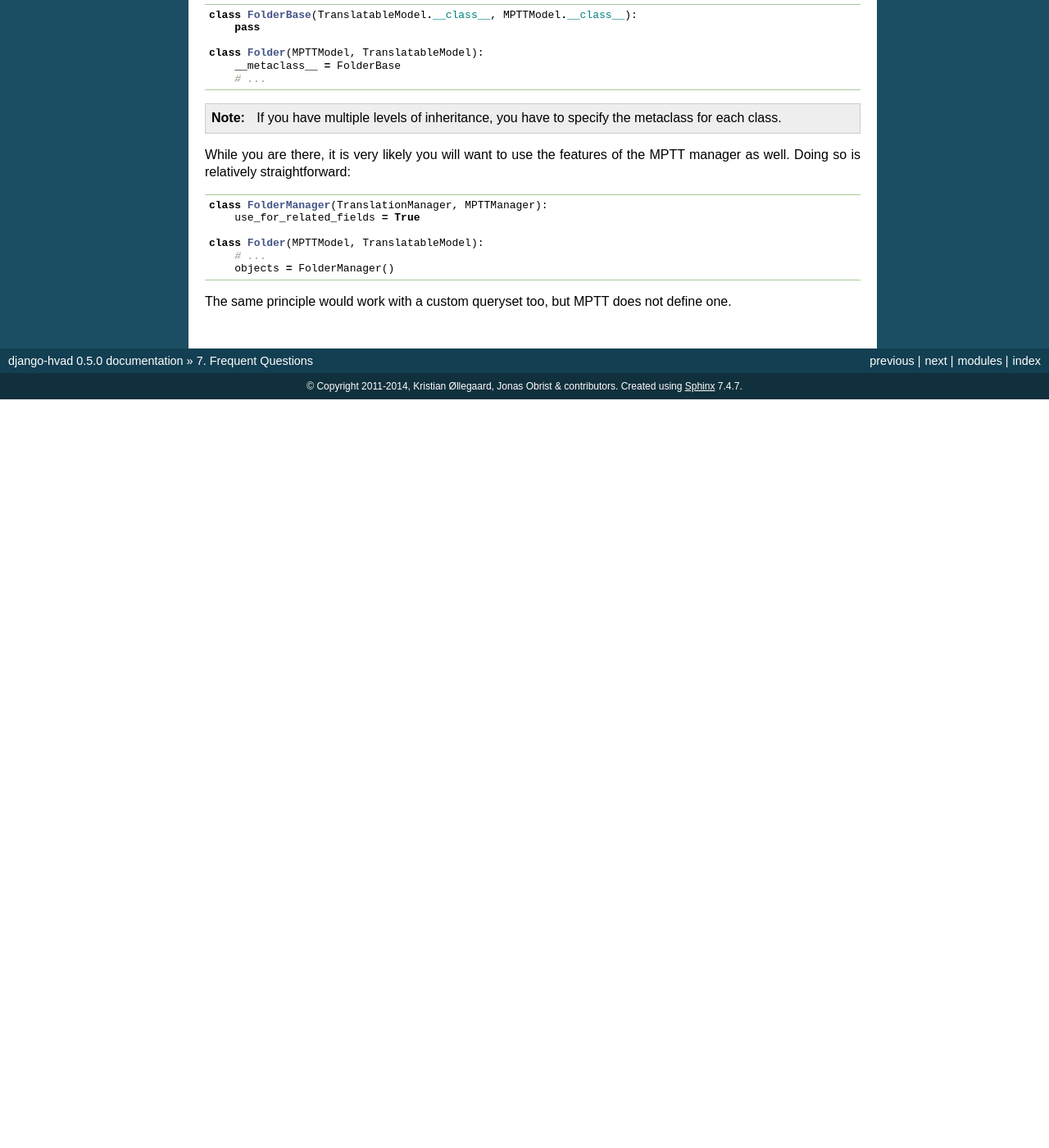
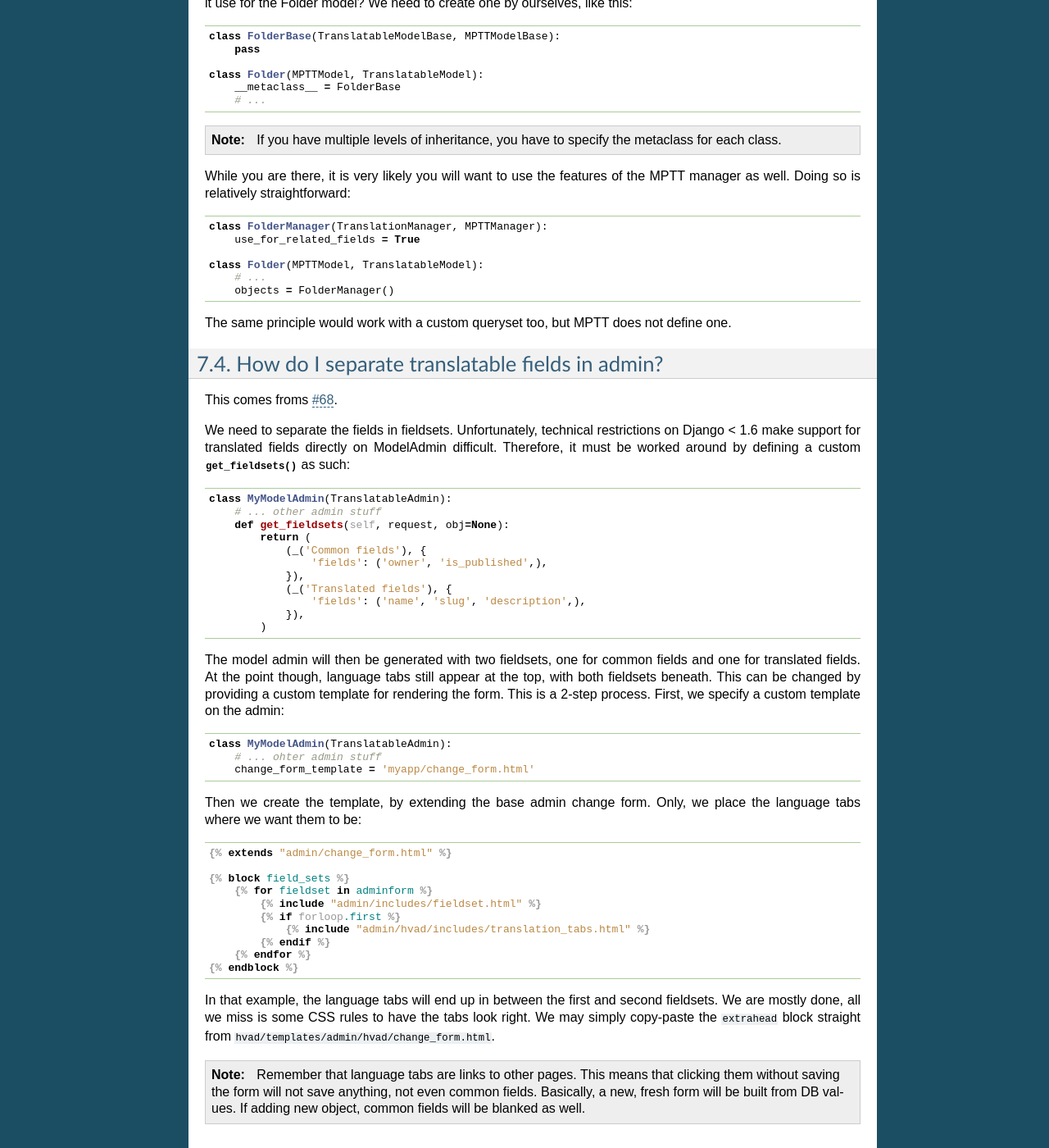
Before and after one commit to KristianOellegaard/django-hvad, a Sphinx documentation site: the page built from docs/public/faq.rst, in a window 1280 px wide and 1400 px high, scrolled down 2712 px. Shown: the whole window at 82% size. Built offline with Sphinx 7.4.7, drawn with Linux system fonts in a browser that asks for light colours; before the commit the page ends 3199 px from its top, so only the background shows below that; some of the changed text lies outside the part shown.

Commit message:
Add an entry into FAQ: sectionning translatable fields in admin. Closes #68.

```diff
--- a/docs/public/faq.rst
+++ b/docs/public/faq.rst
@@ -167,7 +167,7 @@ This is because both `MPTTModel` and :class:`~hvad.models.TranslatableModel`
 use metaclasses and Python is confused: which should it use for the Folder model?
 We need to create one by ourselves, like this::
 
-    class FolderBase(TranslatableModel.__class__, MPTTModel.__class__):
+    class FolderBase(TranslatableModelBase, MPTTModelBase):
         pass
 
     class Folder(MPTTModel, TranslatableModel):
@@ -190,5 +190,64 @@ the MPTT manager as well. Doing so is relatively straightforward::
 The same principle would work with a custom queryset too, but MPTT does not
 define one.
 
+***********************************************
+How do I separate translatable fields in admin?
+***********************************************
+
+This comes froms :issue:`68`.
+
+We need to separate the fields in fieldsets. Unfortunately, technical
+restrictions on Django < 1.6 make support for translated fields directly
+on ModelAdmin difficult. Therefore, it must be worked around by defining a
+custom :meth:`~django.contrib.admin.ModelAdmin.get_fieldsets` as such::
+
+    class MyModelAdmin(TranslatableAdmin):
+        # ... other admin stuff
+        def get_fieldsets(self, request, obj=None):
+            return (
+                (_('Common fields'), {
+                    'fields': ('owner', 'is_published',),
+                }),
+                (_('Translated fields'), {
+                    'fields': ('name', 'slug', 'description',),
+                }),
+            )
+
+The model admin will then be generated with two fieldsets, one for common fields
+and one for translated fields. At the point though, language tabs still appear
+at the top, with both fieldsets beneath. This can be changed by providing a
+custom template for rendering the form. This is a 2-step process. First, we
+specify a custom template on the admin::
+
+    class MyModelAdmin(TranslatableAdmin):
+        # ... ohter admin stuff
+        change_form_template = 'myapp/change_form.html'
+
+Then we create the template, by extending the base admin change form. Only, we
+place the language tabs where we want them to be:
+
+.. code-block:: django
+
+    {% extends "admin/change_form.html" %}
+
+    {% block field_sets %}
+        {% for fieldset in adminform %}
+            {% include "admin/includes/fieldset.html" %}
+            {% if forloop.first %}
+                {% include "admin/hvad/includes/translation_tabs.html" %}
+            {% endif %}
+        {% endfor %}
+    {% endblock %}
+
+In that example, the language tabs will end up in between the first and second
+fieldsets. We are mostly done, all we miss is some CSS rules to have the tabs
+look right. We may simply copy-paste the ``extrahead`` block straight from
+``hvad/templates/admin/hvad/change_form.html``.
+
+.. note:: Remember that language tabs are links to other pages. This means that
+          clicking them without saving the form will not save anything, not even
+          common fields. Basically, a new, fresh form will be built from DB
+          values. If adding new object, common fields will be blanked as well.
+
 
 .. _mptt: https://github.com/django-mptt/django-mptt/
```
Also changed, not shown: other parts of docs/public/faq.rst (+1 -1 lines).
